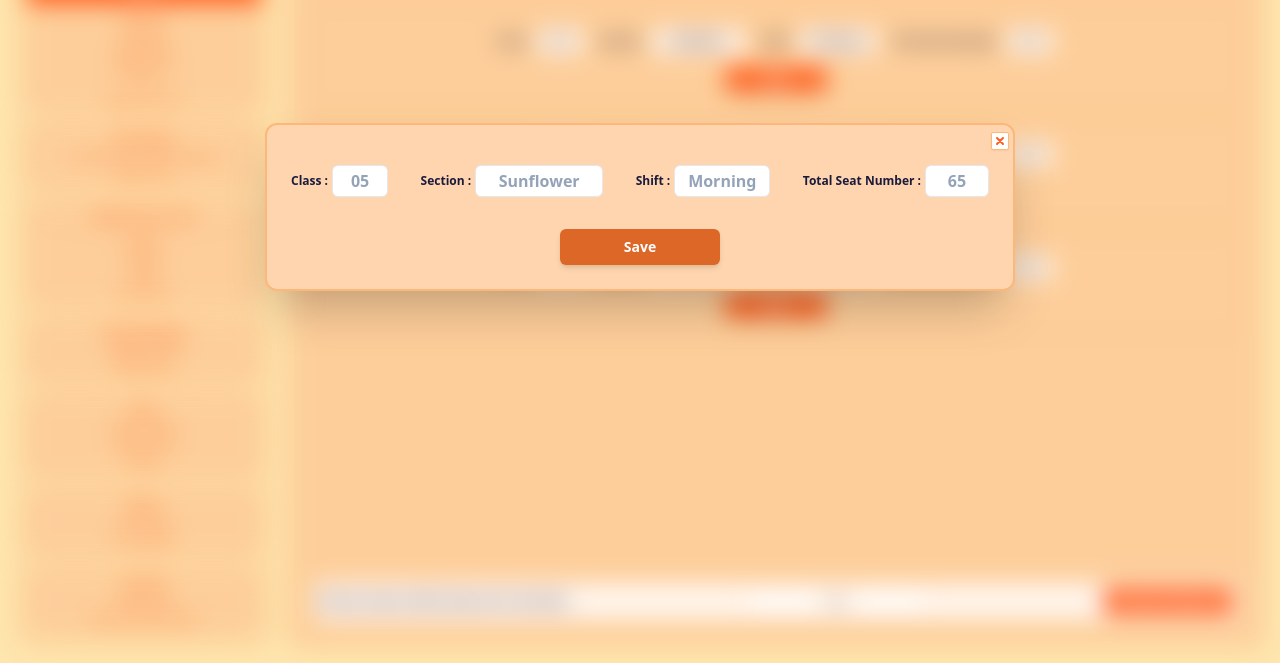
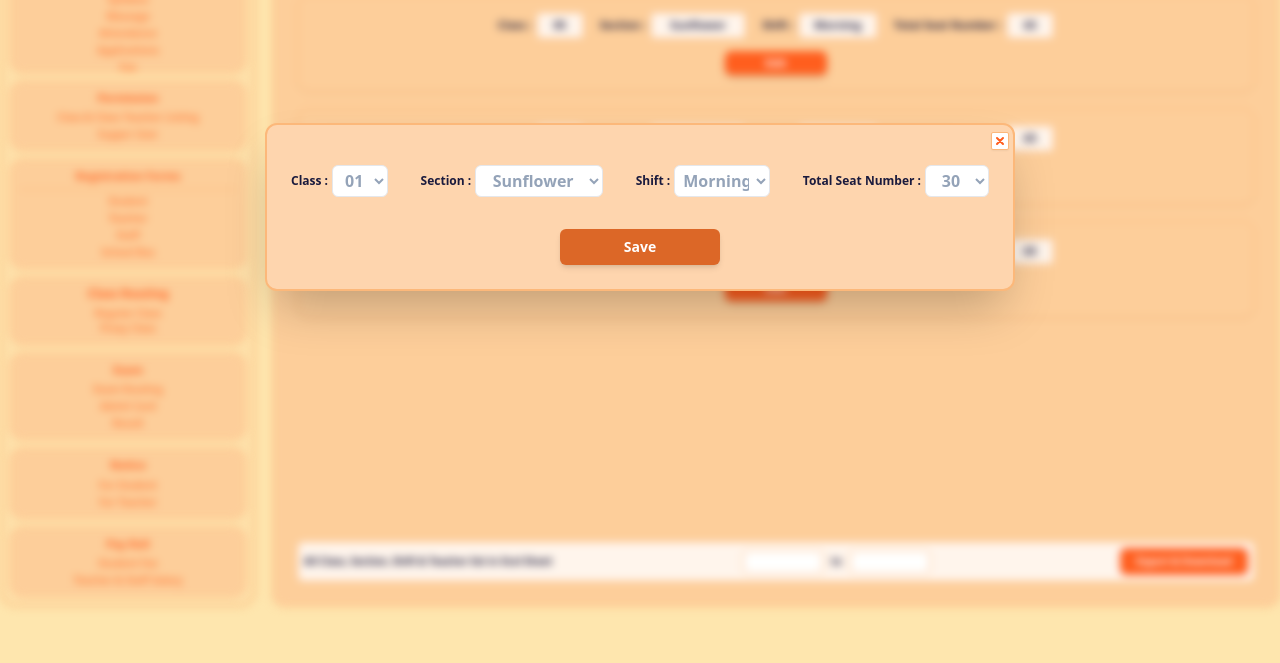
Before and after one commit to fatemabinteislam/Uposthithi, a plain HTML site: page Admin/Class edit.html in a window 1280 px wide. Shown: the part 193-856 px from the top of the page. After the commit the page ends 800 px from the top, so only its background shows below. Drawn offline with nearby package versions, Linux system fonts and the light colour scheme.

Commit message:
Updated one

```diff
--- a/Admin/Class edit.html
+++ b/Admin/Class edit.html
@@ -7,8 +7,8 @@
     <script src="https://cdn.tailwindcss.com"></script>
 </head>
 <body class="bg-[#fee6ae] min-h-screen p-4 font-sans text-[#1A1A3D]">
-
-    <div class="flex gap-4 max-w-[1440px] mx-auto items-stretch blur-md pointer-events-none select-none">
+<!-- BG blur effect -->
+    <div class="fixed inset-0 flex gap-4 max-w-[1440px] mx-auto items-stretch blur-sm pointer-events-none select-none">
 
         <aside class="w-64 flex flex-col gap-2 p-2 bg-[#FDCE9A]/20 border-2 border-[#FCB87A] rounded-2xl">
 
@@ -146,6 +146,7 @@
         </main>
     </div>
 
+    <!-- Edit class -->
     <div class="absolute inset-0 flex items-center justify-center p-4">
 
     <div class="bg-[#FED5AE] border-2 border-[#FCB87A] rounded-xl p-6 w-full max-w-[750px] shadow-2xl relative">
@@ -160,24 +161,56 @@
 
         <div class="flex items-center justify-between gap-2 mb-8 mt-4 text-[#1A1A3D]">
 
+            <!-- Class Dropdown -->
             <div class="flex items-center gap-1 whitespace-nowrap">
                 <label class="text-[12px] font-bold">Class :</label>
-                <input type="text" value="05" class="w-14 bg-white rounded-md h-8 px-2 border border-gray-200 text-center outline-none focus:ring-1 focus:ring-[#FF5E1E] text-slate-400 font-bold">
+                <select class="w-14 bg-white rounded-md h-8 px-2 border border-gray-200 text-center outline-none focus:ring-1 focus:ring-[#FF5E1E] text-slate-400 font-bold">
+                    <option value="01">01</option>
+                    <option value="02">02</option>
+                    <option value="03">03</option>
+                    <option value="04">04</option>
+                    <option value="05">05</option>
+                    <option value="06">06</option>
+                    <option value="07">07</option>
+                    <option value="08">08</option>
+                    <option value="09">09</option>
+                    <option value="10">10</option>
+                </select>
             </div>
 
+            <!-- Section Dropdown -->
             <div class="flex items-center gap-1 whitespace-nowrap">
                 <label class="text-[12px] font-bold">Section :</label>
-                <input type="text" value="Sunflower" class="w-32 bg-white rounded-md h-8 px-2 border border-gray-200 text-center outline-none focus:ring-1 focus:ring-[#FF5E1E] text-slate-400 font-bold">
+                <select class="w-32 bg-white rounded-md h-8 px-2 border border-gray-200 text-center outline-none focus:ring-1 focus:ring-[#FF5E1E] text-slate-400 font-bold">
+                    <option value="Rose">Rose</option>
+                    <option value="Lotus">Lotus</option>
+                    <option value="Sunflower" selected>Sunflower</option>
+                    <option value="Tulip">Tulip</option>
+                    <option value="Daisy">Daisy</option>
+                </select>
             </div>
 
+            <!-- Shift Dropdown -->
             <div class="flex items-center gap-1 whitespace-nowrap">
                 <label class="text-[12px] font-bold">Shift :</label>
-                <input type="text" value="Morning" class="w-24 bg-white rounded-md h-8 px-2 border border-gray-200 text-center outline-none focus:ring-1 focus:ring-[#FF5E1E] text-slate-400 font-bold">
+                <select class="w-24 bg-white rounded-md h-8 px-1 border border-gray-200 text-center outline-none focus:ring-1 focus:ring-[#FF5E1E] text-slate-400 font-bold">
+                    <option value="Morning"  >Morning</option>
+                    <option value="Afternoon">Day</option>
+                </select>
             </div>
 
+            <!-- Total Seat Number Dropdown -->
             <div class="flex items-center gap-1 whitespace-nowrap">
                 <label class="text-[12px] font-bold">Total Seat Number :</label>
-                <input type="text" value="65" class="w-16 bg-white rounded-md h-8 px-2 border border-gray-200 text-center outline-none focus:ring-1 focus:ring-[#FF5E1E] text-slate-400 font-bold">
+                <select class="w-16 bg-white rounded-md h-8 px-2 border border-gray-200 text-center outline-none focus:ring-1 focus:ring-[#FF5E1E] text-slate-400 font-bold">
+                    <option value="30">30</option>
+                    <option value="40">40</option>
+                    <option value="50">50</option>
+                    <option value="60">60</option>
+                    <option value="65">65</option>
+                    <option value="70">70</option>
+                    <option value="80">80</option>
+                </select>
             </div>
         </div>
 
```
Also changed, not shown: Admin/Application edit.html (+5 -2 lines), Admin/Application.html (+9 -1 lines), Admin/Approve leave.html (+2 -0 lines), Admin/Attendance fee edit.html (+4 -1 lines), Admin/Attendance fee.html (+4 -1 lines), Admin/Attendance.html (+1 -1 lines), Admin/Calender view.html (+2 -1 lines), Admin/Class.html (+4 -12 lines), Admin/CwHw.html (+3 -1 lines), Admin/Message edit.html (+4 -3 lines), Admin/Message.html (+2 -0 lines), Admin/Password.html (+19 -1 lines), Admin/Syllabus edit.html (+4 -2 lines), Admin/Syllabus.html (+2 -0 lines), 2 more files.
